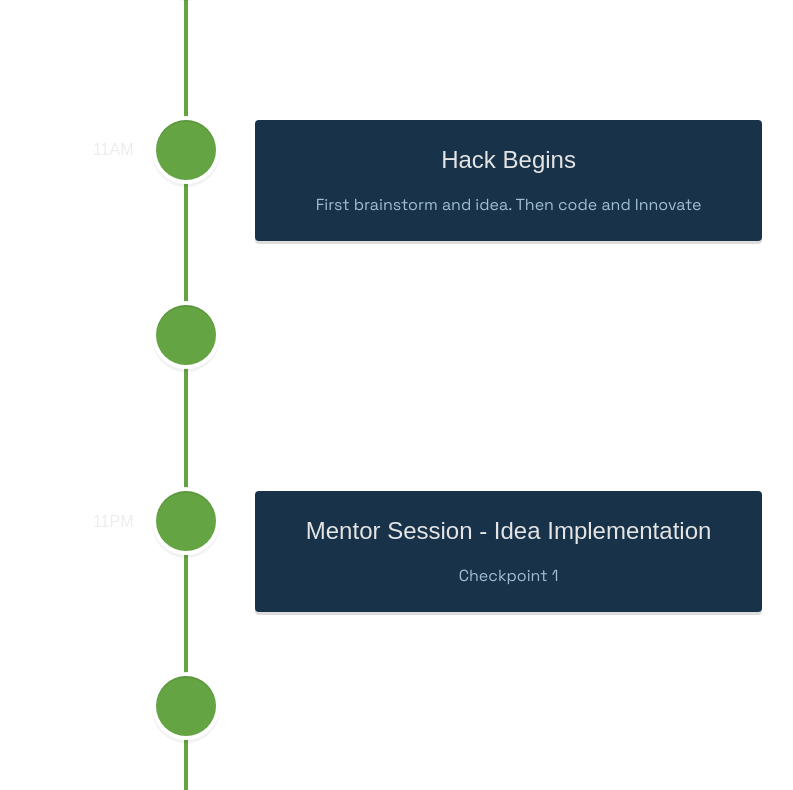
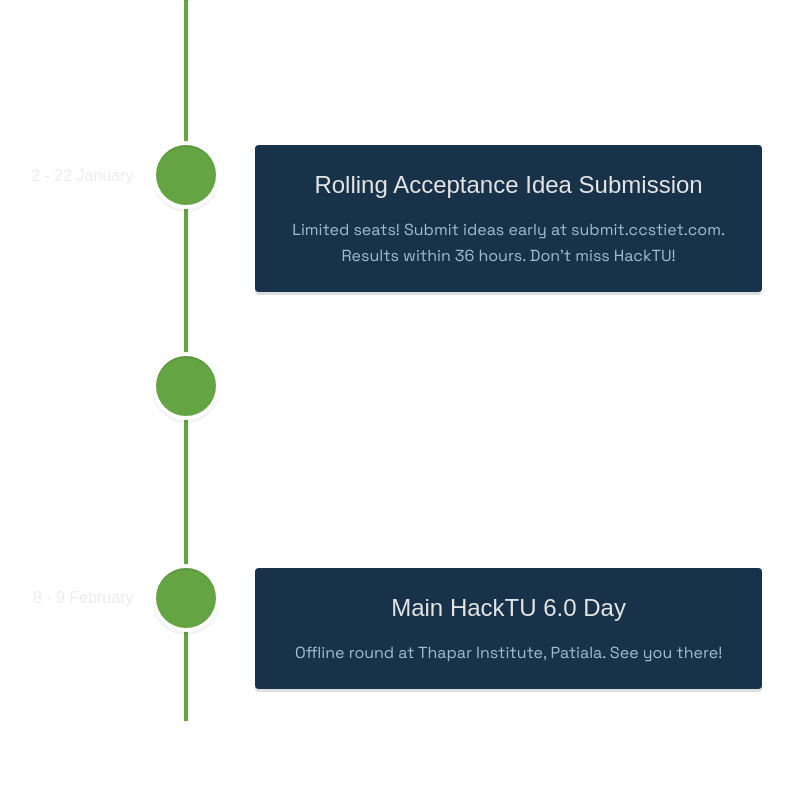
Before and after one commit to himanishpuri/HackTU6.0, a React (Vite) app: page / in a window 1280 px wide. Shown: the part 3530-4320 px from the top of the page, without its empty margins (454-1247 px from the left). Built offline with nearby package versions, Linux system fonts and the light colour scheme; a web font is replaced by a local one.

Commit message:
updated timeline

```diff
--- a/src/Pages/LandingPage/Landing.tsx
+++ b/src/Pages/LandingPage/Landing.tsx
@@ -32,7 +32,10 @@
 					>
 						Register Now
 					</button>
-					<button className="font-space-grotesk hover:scale-105 transition-all font-light px-14 rounded-md py-3  border text-white border-white">
+					<button
+						className="font-space-grotesk hover:scale-105 transition-all font-light px-14 rounded-md py-3  border text-white border-white"
+						onClick={() => window.open("https://submit.ccstiet.com/")}
+					>
 						Chekpoint 0
 					</button>
 				</div>
--- a/src/Pages/Timeline/timelineElements.ts
+++ b/src/Pages/Timeline/timelineElements.ts
@@ -1,75 +1,78 @@
 export const timelineElements = [
 	{
 		key: 1,
-		time: "10AM",
+		time: "1 January",
 		icon: "work",
-		title: "Inaugration",
+		title: "Track Release",
 		buttonText: "Read More",
 		//   location: "",
-		description: "Opening speech and general instructions",
+		description:
+			"Excited for innovation? Tracks launch Jan 1. Gear up to create and solve real-world challenges!",
 	},
 	{
 		key: 2,
-		time: "11AM",
+		time: "2 - 22 January",
 		icon: "school",
-		title: "Hack Begins",
+		title: "Rolling Acceptance Idea Submission",
 		buttonText: "Read More",
 		//   location: "",
-		description: "First brainstorm and idea. Then code and Innovate",
+		description:
+			"Limited seats! Submit ideas early at submit.ccstiet.com. Results within 36 hours. Don’t miss HackTU!",
 	},
 	{
 		key: 3,
-		time: "3:30PM",
+		time: "22 January",
 		icon: "school",
-		title: "Mentor Session - Idea Validation",
+		title: "Idea Submission Ends",
 		buttonText: "Read More",
 		//   location: "",
-		description: "Checkpoint 0",
+		description:
+			"Idea submissions close Jan 22. Submit now at submit.ccstiet.com.",
 	},
 	{
 		key: 4,
-		time: "11PM",
+		time: "8 - 9 February",
 		icon: "school",
-		title: "Mentor Session - Idea Implementation",
+		title: "Main HackTU 6.0 Day",
 		buttonText: "Read More",
 		//   location: "",
-		description: "Checkpoint 1",
+		description: "Offline round at Thapar Institute, Patiala. See you there!",
 	},
-	{
-		key: 5,
-		time: "1AM",
-		icon: "school",
-		title: "Mini Game",
-		buttonText: "Read More",
-		//   location: "",
-		description: "Exciting Prizes to be Won!",
-	},
-	{
-		key: 6,
-		time: "11AM",
-		icon: "school",
-		title: "Hacking Time Elapsed",
-		buttonText: "Read More",
-		//   location: "",
-		description: "",
-	},
-	{
-		key: 7,
-		time: "12PM",
-		icon: "school",
-		title: "Selected Teams Announced",
-		buttonText: "Read More",
-		//   location: "",
-		description: "",
-	},
-	{
-		key: 9,
-		time: "12:30PM",
-		icon: "school",
-		title: "Pitching Round Starts",
-		buttonText: "Read More",
-		//   location: "",
-		description: "Prepare your Pitches!",
-	},
+	// {
+	// 	key: 5,
+	// 	time: "1AM",
+	// 	icon: "school",
+	// 	title: "Mini Game",
+	// 	buttonText: "Read More",
+	// 	//   location: "",
+	// 	description: "Exciting Prizes to be Won!",
+	// },
+	// {
+	// 	key: 6,
+	// 	time: "11AM",
+	// 	icon: "school",
+	// 	title: "Hacking Time Elapsed",
+	// 	buttonText: "Read More",
+	// 	//   location: "",
+	// 	description: "",
+	// },
+	// {
+	// 	key: 7,
+	// 	time: "12PM",
+	// 	icon: "school",
+	// 	title: "Selected Teams Announced",
+	// 	buttonText: "Read More",
+	// 	//   location: "",
+	// 	description: "",
+	// },
+	// {
+	// 	key: 9,
+	// 	time: "12:30PM",
+	// 	icon: "school",
+	// 	title: "Pitching Round Starts",
+	// 	buttonText: "Read More",
+	// 	//   location: "",
+	// 	description: "Prepare your Pitches!",
+	// },
 	// More elements can be added here
 ];
```
